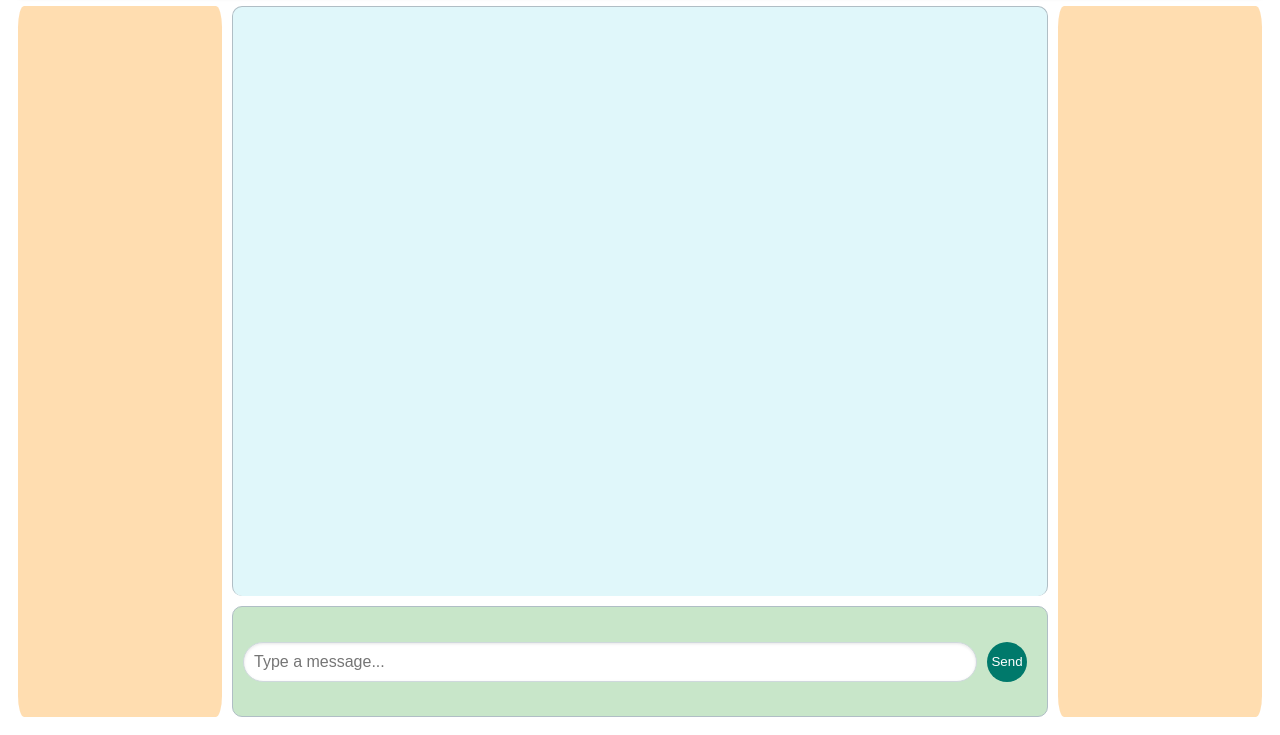
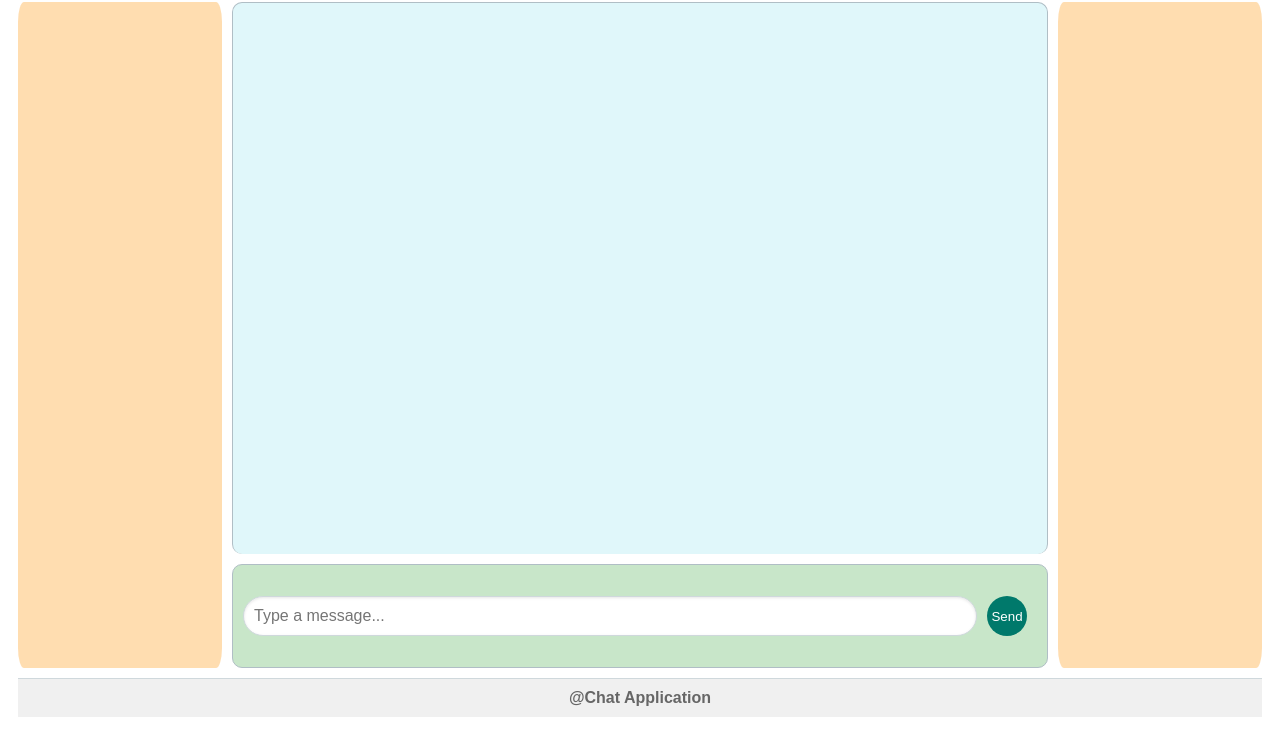
Before and after one commit to dheeraj-vp/Chat_Application, a website: page index.html in a window 1280 px wide. Shown: the part 81-816 px from the top of the page. Drawn offline with nearby package versions, Linux system fonts and the light colour scheme.

Commit message:
Update index.html
added footer in html

```diff
--- a/index.html
+++ b/index.html
@@ -22,8 +22,8 @@
             <div class="area">
                 <input type="text" id="messageInput" placeholder="Type a message..."/>
                 <button id="send">Send</button>
-
             </div>
+            <footer>@Chat Application</footer>
         </div>
         <script src="https://ajax.googleapis.com/ajax/libs/jquery/3.7.1/jquery.min.js"></script>
         <script src="./index.js" charset="utf-8"></script>
```
